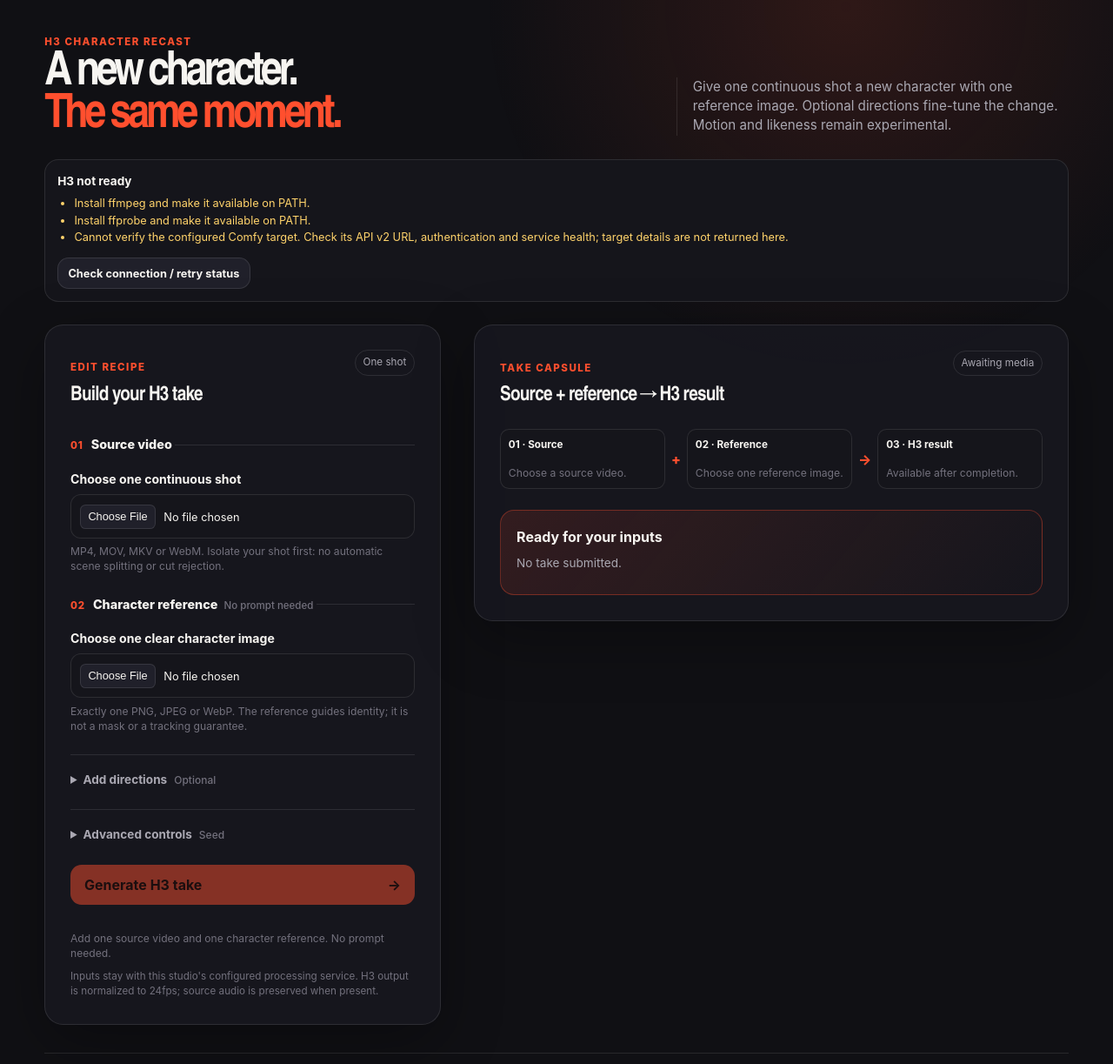
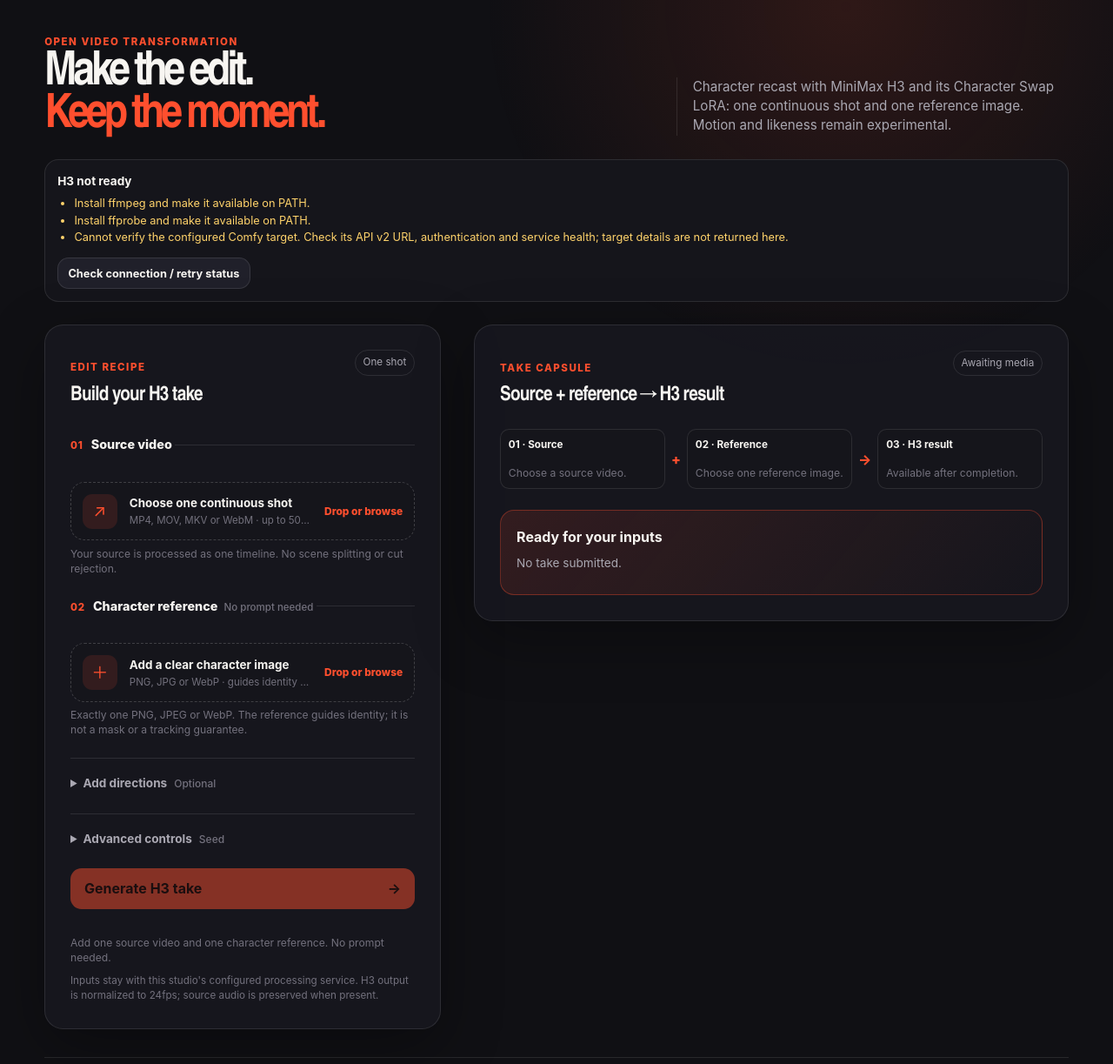
Before and after one commit to lvsas/OpenJutsuStudio, a FastAPI app: page /h3 in a window 1280 px wide. Shown: the part 72-1295 px from the top of the page at 87% size. Run offline with FastAPI, Linux system fonts and the light colour scheme; data that the repository does not hold is empty.

Commit message:
fix(h3): share the LTX picker, drag-drop, preview and brand framing
The H3 studio rendered raw native file inputs, so it had no styled picker,
no drop target, no filename/metadata display, no explicit removal and no
preview affordance, while LTX already had all of them. Both studios now use
the same .media-picker markup and the same studio-utils drag/drop
implementation; only the accent token differs, so H3 keeps its red-orange
identity.

- h3.html: hidden file inputs plus media-picker labels with data-drop-kind,
  picker icon, reference thumb and a remove control; the shared
  'Open video transformation' eyebrow and 'Make the edit. Keep the moment.'
  headline, with an H3-specific supporting line naming MiniMax H3 and the
  Character Swap LoRA
- h3-studio.js: filename/thumb/removal painting and the shared
  bindFileDropTargets hook; unsupported drops keep the current selection
- h3-studio.css: drop the now-dead native file-selector theming
- tests: assert the shared picker and headline contract against LTX

```diff
--- a/src/static/h3-studio.css
+++ b/src/static/h3-studio.css
@@ -24,8 +24,6 @@ html[data-engine="h3"] {
 [data-engine="h3"] .h3-run [role="alert"] { color: var(--danger); }
 [data-engine="h3"] #h3-timer { font-size: .76rem; font-variant-numeric: tabular-nums; }
 [data-engine="h3"] .advanced-settings .field-label { margin-top: var(--space-3); }
-[data-engine="h3"] input[type="file"] { font-size: .8rem; padding: .65rem; }
-[data-engine="h3"] input::file-selector-button { background: var(--surface-raised); border: 1px solid var(--line); border-radius: .4rem; color: var(--text); cursor: pointer; margin-right: .6rem; padding: .35rem .5rem; }
 [data-engine="h3"] .h3-license { border-top: 1px solid var(--line); margin-top: var(--space-6); padding-top: var(--space-4); }
 [data-engine="h3"] .h3-license a { color: var(--text); }
 @media (max-width: 900px) {
--- a/src/static/h3-studio.js
+++ b/src/static/h3-studio.js
@@ -47,6 +47,20 @@ async function checkReadiness() {
   update();
   return ready;
 }
+function notify(message) {
+  const status = byId('status');
+  status.textContent = message;
+  status.setAttribute('role', 'alert');
+}
+function paintPickers() {
+  for (const [field, fallback] of [['video', 'Choose one continuous shot'], ['reference', 'Add a clear character image']]) {
+    const file = byId(field).files[0];
+    byId(`${field}-name`).textContent = file ? file.name : fallback;
+  }
+  const url = blobs.get('reference');
+  byId('reference-thumb').replaceChildren(url ? Object.assign(document.createElement('img'), {src: url, alt: ''}) : '＋');
+  byId('remove-reference').hidden = !byId('reference').files[0];
+}
 function previewInputs() {
   take.reset();
   for (const [kind, field] of [['source', 'video'], ['reference', 'reference']]) {
@@ -57,6 +71,7 @@ function previewInputs() {
     if (old) URL.revokeObjectURL(old);
     blobs.set(kind, url);
   }
+  paintPickers();
   update();
 }
 function submission() {
@@ -97,6 +112,12 @@ async function submit(event) {
 form.addEventListener('submit', submit);
 byId('directions').addEventListener('toggle', update);
 for (const field of ['video', 'reference']) byId(field).addEventListener('change', previewInputs);
+byId('remove-reference').addEventListener('click', () => {
+  byId('reference').value = '';
+  previewInputs();
+});
+// Same shared drag/drop implementation as the LTX studio; unsupported drops keep the current file.
+window.OpenGenjutsuStudio?.bindFileDropTargets?.(notify);
 byId('seed').addEventListener('input', () => byId('seed').setCustomValidity(''));
 byId('retry').addEventListener('click', () => {
   if (pending) return;
--- a/src/templates/h3.html
+++ b/src/templates/h3.html
@@ -21,9 +21,9 @@
   </header>
   <main class="studio-shell">
     <section class="studio-intro" aria-labelledby="studio-title">
-      <p class="eyebrow">H3 character recast</p>
-      <h1 id="studio-title">A new character.<br><em>The same moment.</em></h1>
-      <p>Give one continuous shot a new character with one reference image. Optional directions fine-tune the change. Motion and likeness remain experimental.</p>
+      <p class="eyebrow">Open video transformation</p>
+      <h1 id="studio-title">Make the edit.<br><em>Keep the moment.</em></h1>
+      <p>Character recast with MiniMax H3 and its Character Swap LoRA: one continuous shot and one reference image. Motion and likeness remain experimental.</p>
     </section>
     <section class="h3-readiness" aria-label="H3 availability">
       <strong id="h3-readiness" role="status" aria-live="polite">Checking H3 availability…</strong>
@@ -39,14 +39,23 @@
         <form id="h3-form" autocomplete="off" novalidate>
           <fieldset class="recipe-step">
             <legend><span>01</span> Source video</legend>
-            <label class="field-label" for="h3-video">Choose one continuous shot</label>
-            <input id="h3-video" name="video" class="text-input" type="file" accept=".mp4,.mov,.mkv,.webm" required>
-            <p class="field-help">MP4, MOV, MKV or WebM. Isolate your shot first: no automatic scene splitting or cut rejection.</p>
+            <input id="h3-video" name="video" class="visually-hidden" type="file" accept="video/mp4,video/quicktime,video/webm,video/x-matroska" required>
+            <label class="media-picker" for="h3-video" id="h3-video-picker" data-drop-kind="video">
+              <span class="picker-icon" aria-hidden="true">↗</span>
+              <span><strong id="h3-video-name">Choose one continuous shot</strong><small>MP4, MOV, MKV or WebM · up to 500 MB</small></span>
+              <span class="picker-action"><span class="picker-drop-hint">Drop or </span>browse</span>
+            </label>
+            <p class="field-help">Your source is processed as one timeline. No scene splitting or cut rejection.</p>
           </fieldset>
           <fieldset class="recipe-step">
             <legend><span>02</span> Character reference <small>No prompt needed</small></legend>
-            <label class="field-label" for="h3-reference">Choose one clear character image</label>
-            <input id="h3-reference" name="reference_image" class="text-input" type="file" accept=".png,.jpg,.jpeg,.webp" required>
+            <input id="h3-reference" name="reference_image" class="visually-hidden" type="file" accept="image/png,image/jpeg,image/webp" required>
+            <label class="media-picker reference-picker" for="h3-reference" id="h3-reference-picker" data-drop-kind="image">
+              <span class="reference-thumb" id="h3-reference-thumb" aria-hidden="true">＋</span>
+              <span><strong id="h3-reference-name">Add a clear character image</strong><small>PNG, JPG or WebP · guides identity for the recast</small></span>
+              <span class="picker-action"><span class="picker-drop-hint">Drop or </span>browse</span>
+            </label>
+            <button id="h3-remove-reference" class="btn btn-ghost btn-small remove-reference" type="button" hidden>Remove character reference</button>
             <p class="field-help">Exactly one PNG, JPEG or WebP. The reference guides identity; it is not a mask or a tracking guarantee.</p>
           </fieldset>
           <details id="h3-directions" class="advanced-settings directions-step">
@@ -105,6 +114,7 @@
     </footer>
     <noscript><p role="alert">Enable JavaScript to check readiness, submit a take, and resume job status.</p></noscript>
   </main>
+  <script src="/static/studio-utils.js" defer></script>
   <script type="module" src="/static/h3-studio.js"></script>
 </body>
 </html>
```
Also changed, not shown: tests/test_h3_studio_ui.py (+35 -1 lines).
